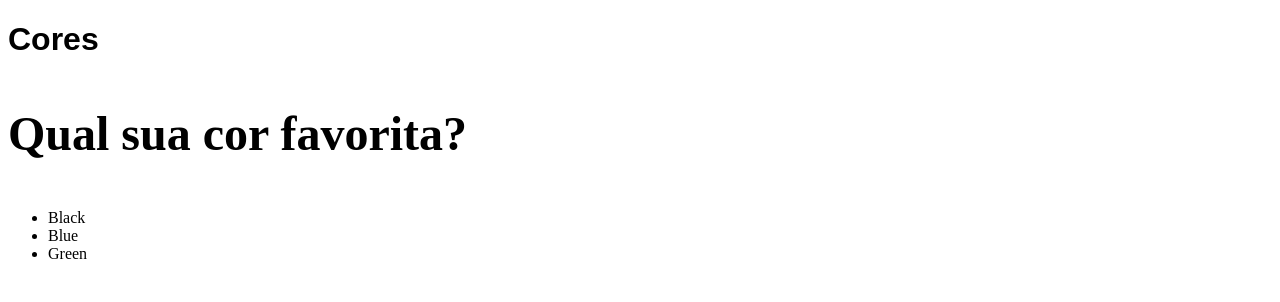
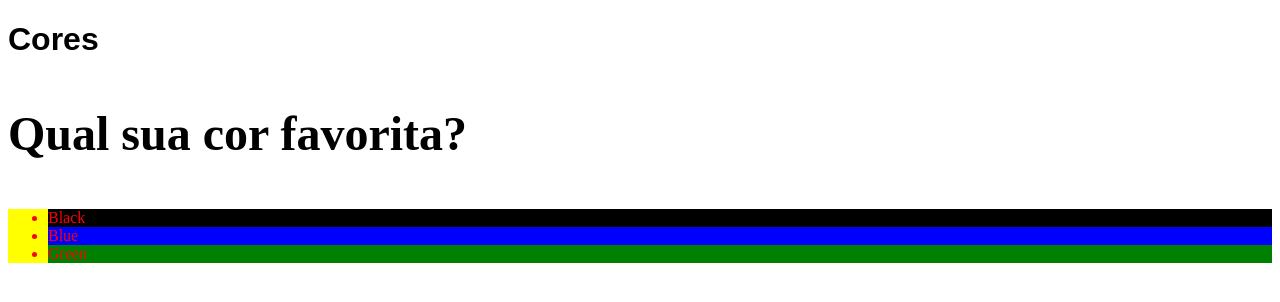
Before and after one commit to jaelsonfreitas/exercicios_tybe, a plain HTML site: page secao_2/dia_02_primeiros_passos_em_css/parafixar2.html in a window 1280 px wide. Drawn offline with Linux system fonts and the light colour scheme.

Commit message:
adicionando fundo de acordo com cada cor na lista.

```diff
--- a/secao_2/dia_02_primeiros_passos_em_css/parafixar2.html
+++ b/secao_2/dia_02_primeiros_passos_em_css/parafixar2.html
@@ -13,6 +13,21 @@
             font-weight: 600;
             font-size: 3em;
         }
+        #ul{
+            background-color: yellow;
+        }
+        #black{
+            color: red;
+            background-color: black;
+        }
+        #blue{
+            color: red;
+            background-color: blue;
+        }
+        #green{
+            color: red;
+            background-color: green;
+        }
     </style>
 </head>
 <body>
@@ -20,10 +35,10 @@
     <p>
         Qual sua cor favorita?
     </p>
-    <ul>
-        <li>Black</li>
-        <li>Blue</li>
-        <li>Green</li>
+    <ul id="ul">
+        <li id="black">Black</li>
+        <li id="blue">Blue</li>
+        <li id="green">Green</li>
     </ul>
 </body>
 </html>
```
